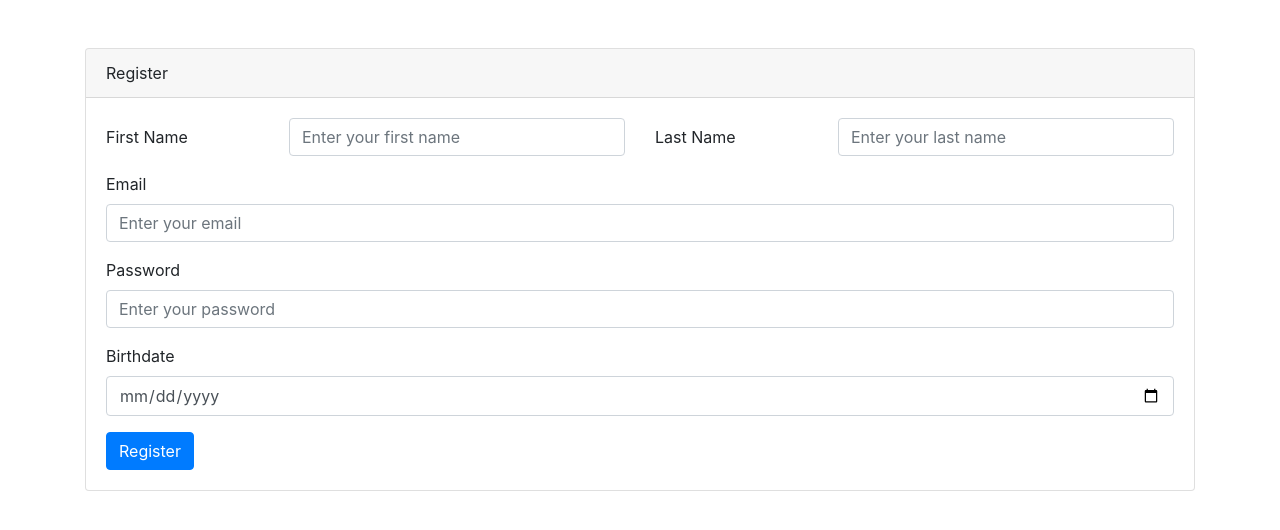
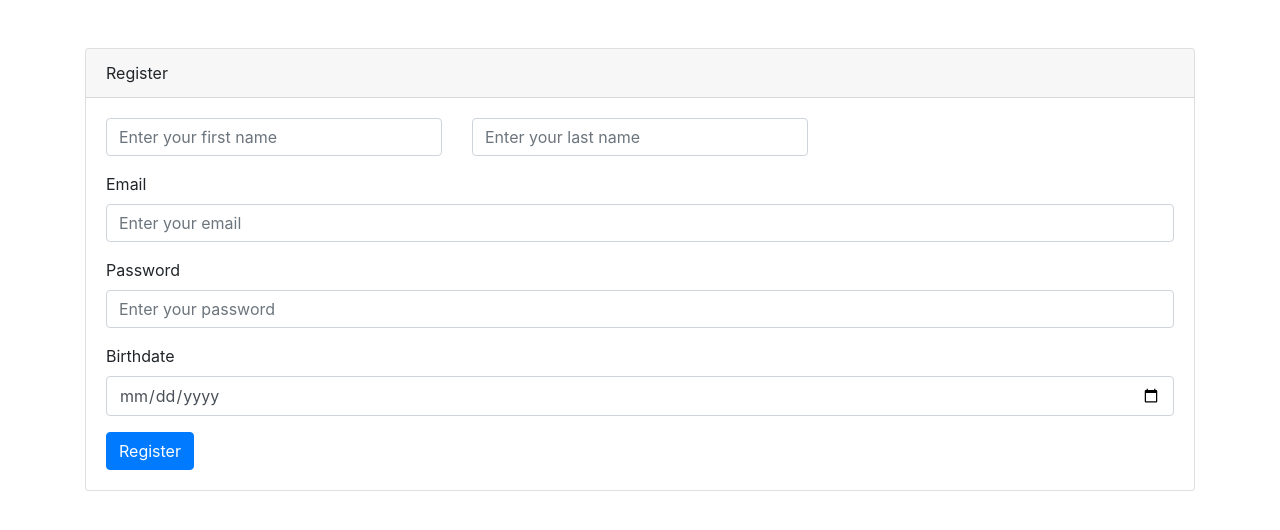
Before and after one commit to joelobros23/activity, a PHP site: page / in a window 1280 px wide. Shown: the top 530 px of the page. Run offline with PHP 8.4, Linux system fonts and the light colour scheme.

Commit message:
erase label

```diff
--- a/frontend/index.php
+++ b/frontend/index.php
@@ -15,11 +15,9 @@
       <div class="card-body">
         <form action="register_process.php" method="POST">
         <div class="form-group row">
-            <label for="firstname" class="col-sm-2 col-form-label">First Name</label>
             <div class="col-sm-4">
               <input type="text" class="form-control" id="firstname" name="firstname" placeholder="Enter your first name" required>
             </div>
-            <label for="lastname" class="col-sm-2 col-form-label">Last Name</label>
             <div class="col-sm-4">
               <input type="text" class="form-control" id="lastname" name="lastname" placeholder="Enter your last name" required>
             </div>
```
